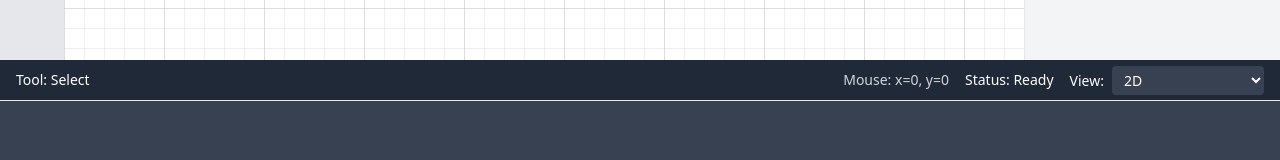
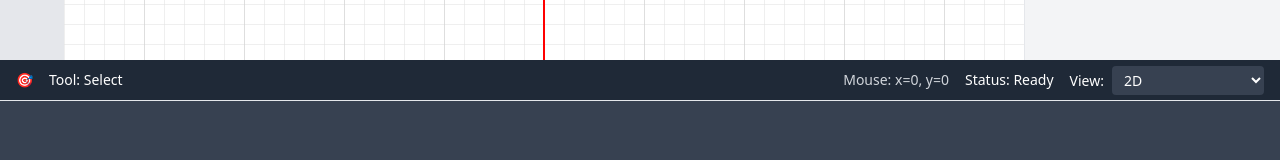
Before and after one commit to daniel-rabin/robot-management-system, a React (Vite) app: page /planner/project/1 in a window 1280 px wide. Shown: the part 540-700 px from the top of the page. Built offline with nearby package versions, Linux system fonts and the light colour scheme; no server answers.

Commit message:
Fixed Planner Grid Centering and Coordinate mapping. Added 'back to origin' for grid planner

```diff
--- a/src/pages/ProjectDesigner.tsx
+++ b/src/pages/ProjectDesigner.tsx
@@ -16,20 +16,37 @@ export default function ProjectDesigner() {
   const lastPos = useRef({ x: 0, y: 0 });
 
   useEffect(() => {
-    const fetchRobots = async () => {
-      if (user?.uid) {
-        const data = await getRobots(user.uid);
-        setRobots(data);
-      }
+    const centerGridOnLoad = () => {
+      const canvasEl = canvasRef.current;
+      if (!canvasEl) return;
+
+      const rect = canvasEl.getBoundingClientRect();
+      const screenCenterX = rect.width / 2;
+      const screenCenterY = rect.height / 2;
+
+      const gridCenterX = gridSize / 2;
+      const gridCenterY = gridSize / 2;
+
+      // Center the grid so that (2500, 2500) appears in the center of the screen
+      setOffset({
+        x: screenCenterX - gridCenterX,
+        y: screenCenterY - gridCenterY,
+      });
     };
-    fetchRobots();
-  }, [user]);
+
+    // Defer execution to ensure DOM is ready
+    setTimeout(centerGridOnLoad, 0);
+  }, []);
 
   const handleMouseMove = (e) => {
     const rect = canvasRef.current.getBoundingClientRect();
-    const x = Math.floor(e.clientX - rect.left - rect.width / 2 - offset.x);
-    const y = Math.floor(e.clientY - rect.top - rect.height / 2 - offset.y);
-    setMouseCoords({ x, y });
+    const mouseX = e.clientX - rect.left;
+    const mouseY = e.clientY - rect.top;
+
+    const gridX = (mouseX - offset.x - gridSize / 2).toFixed(2);
+    const gridY = (mouseY - offset.y - gridSize / 2).toFixed(2);
+
+    setMouseCoords({ x: gridX, y: gridY });
 
     if (dragging) {
       const dx = e.clientX - lastPos.current.x;
@@ -38,6 +55,58 @@ export default function ProjectDesigner() {
       lastPos.current = { x: e.clientX, y: e.clientY };
     }
   };
+
+  const goToHome = () => {
+    const canvasEl = canvasRef.current;
+    if (!canvasEl) return;
+
+    const rect = canvasEl.getBoundingClientRect();
+    const screenCenterX = rect.width / 2;
+    const screenCenterY = rect.height / 2;
+
+    const gridCenterX = gridSize / 2;
+    const gridCenterY = gridSize / 2;
+
+    const targetOffset = {
+      x: screenCenterX - gridCenterX,
+      y: screenCenterY - gridCenterY,
+    };
+
+    // Smooth animation
+    const duration = 300; // milliseconds
+    const frames = 30;
+    const interval = duration / frames;
+    const dx = (targetOffset.x - offset.x) / frames;
+    const dy = (targetOffset.y - offset.y) / frames;
+
+    let frame = 0;
+    const animate = () => {
+      frame++;
+      setOffset((prev) => ({
+        x: prev.x + dx,
+        y: prev.y + dy,
+      }));
+      if (frame < frames) requestAnimationFrame(animate);
+    };
+
+    animate();
+  };
+
+  useEffect(() => {
+    const fetchRobots = async () => {
+      if (user?.uid) {
+        try {
+          const robotData = await getRobots(user.uid);
+          setRobots(robotData);
+        } catch (error) {
+          console.error("Error fetching robots:", error);
+        }
+      }
+    };
+
+    fetchRobots();
+  }, [user]);
+
 
   const startDrag = (e) => {
     setDragging(true);
@@ -156,7 +225,16 @@ export default function ProjectDesigner() {
 
       {/* Status Bar */}
       <div className="h-10 bg-gray-800 text-white text-sm px-4 flex items-center justify-between">
-        <span>Tool: Select</span>
+        <div className="flex items-center gap-4">
+          <button
+            onClick={goToHome}
+            title="Return axis to origin"
+            className="hover:text-blue-400 transition"
+          >
+            🎯
+          </button>
+          <span>Tool: Select</span>
+        </div>
         <div className="flex items-center gap-4">
           <span className="text-gray-300">
             Mouse: x={mouseCoords.x}, y={mouseCoords.y}
```
